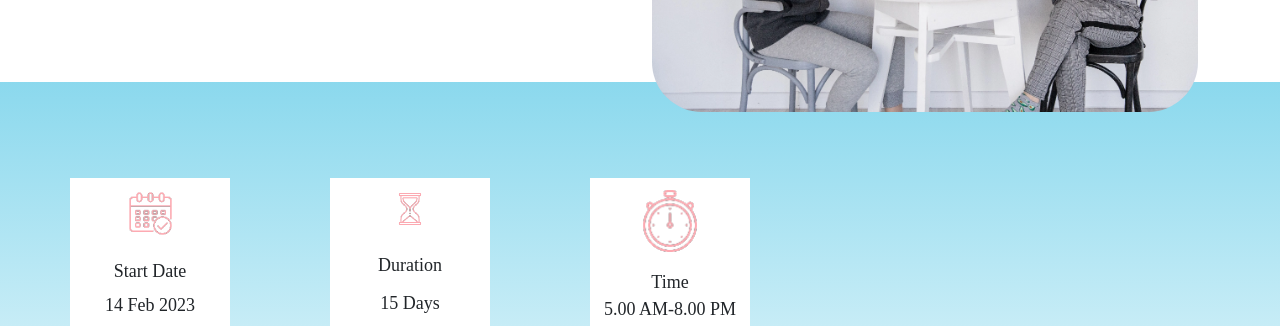
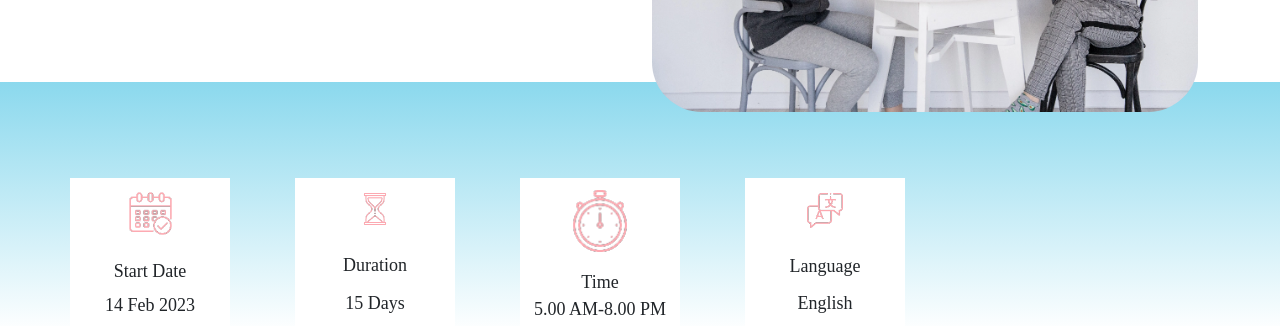
Before and after one commit to nithya-sugumar/sticky_section, a plain HTML site: page index.html in a window 1280 px wide. Shown: the part 474-800 px from the top of the page. Drawn offline with nearby package versions, Linux system fonts and the light colour scheme.

Commit message:
Update index.html

```diff
--- a/index.html
+++ b/index.html
@@ -41,7 +41,7 @@
            <div class="row">
               <div class="col-9">
                  <br><br><br><br>
-                 <div class="row" style="gap: 100px;">
+                 <div class="row" style="gap: 65px;">
                     <div class="col-2 divide_col">
                        <div class="div_class" style="padding-bottom: 15px;">
                           <img src="img/calendar (3).png" width="50%;" height="50%;"></img>
```
